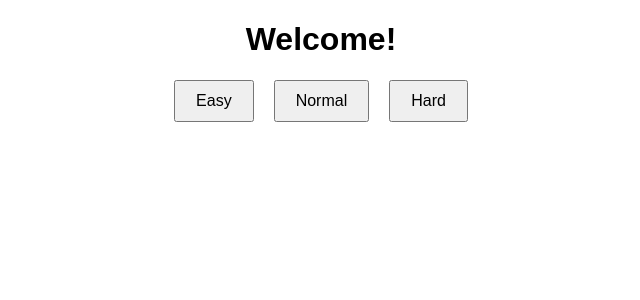
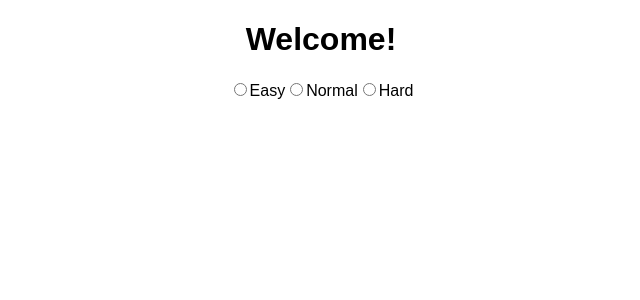
Before and after one commit to acciojob/memory-game-Karankk85, a React app: page / in a window 1280 px wide. Shown: the top 300 px of the page, without its empty margins (319-959 px from the left). Built offline with nearby package versions, Linux system fonts and the light colour scheme.

Commit message:
Update App.js
up

```diff
--- a/src/components/App.js
+++ b/src/components/App.js
@@ -50,9 +50,35 @@ const App = () => {
       <h1>Welcome!</h1>
 
       <div className="levels_container">
-        <button id="easy" onClick={() => setLevel("easy")}>Easy</button>
-        <button id="normal" onClick={() => setLevel("normal")}>Normal</button>
-        <button id="hard" onClick={() => setLevel("hard")}>Hard</button>
+        <label htmlFor="easy">
+          <input
+            type="radio"
+            id="easy"
+            name="difficulty"
+            onChange={() => setLevel("easy")}
+          />
+          Easy
+        </label>
+
+        <label htmlFor="normal">
+          <input
+            type="radio"
+            id="normal"
+            name="difficulty"
+            onChange={() => setLevel("normal")}
+          />
+          Normal
+        </label>
+
+        <label htmlFor="hard">
+          <input
+            type="radio"
+            id="hard"
+            name="difficulty"
+            onChange={() => setLevel("hard")}
+          />
+          Hard
+        </label>
       </div>
 
       <div className="cells_container">
```
